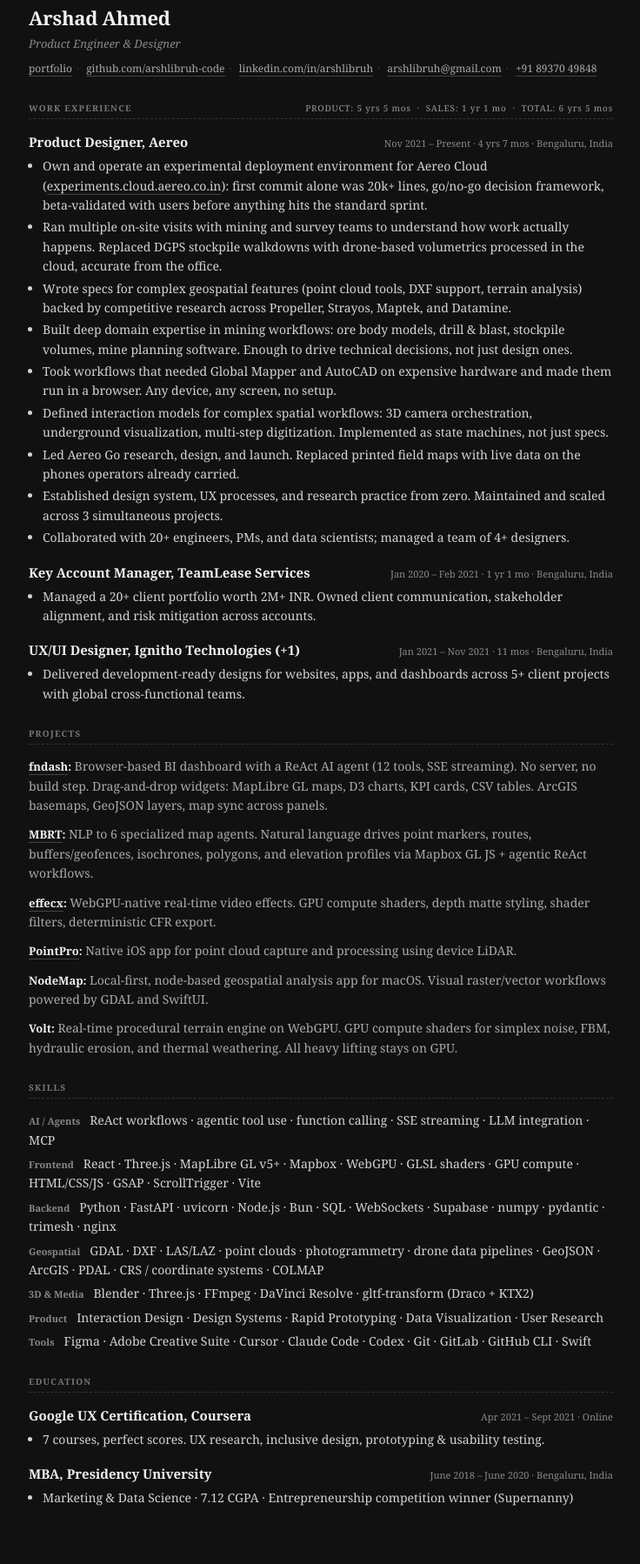
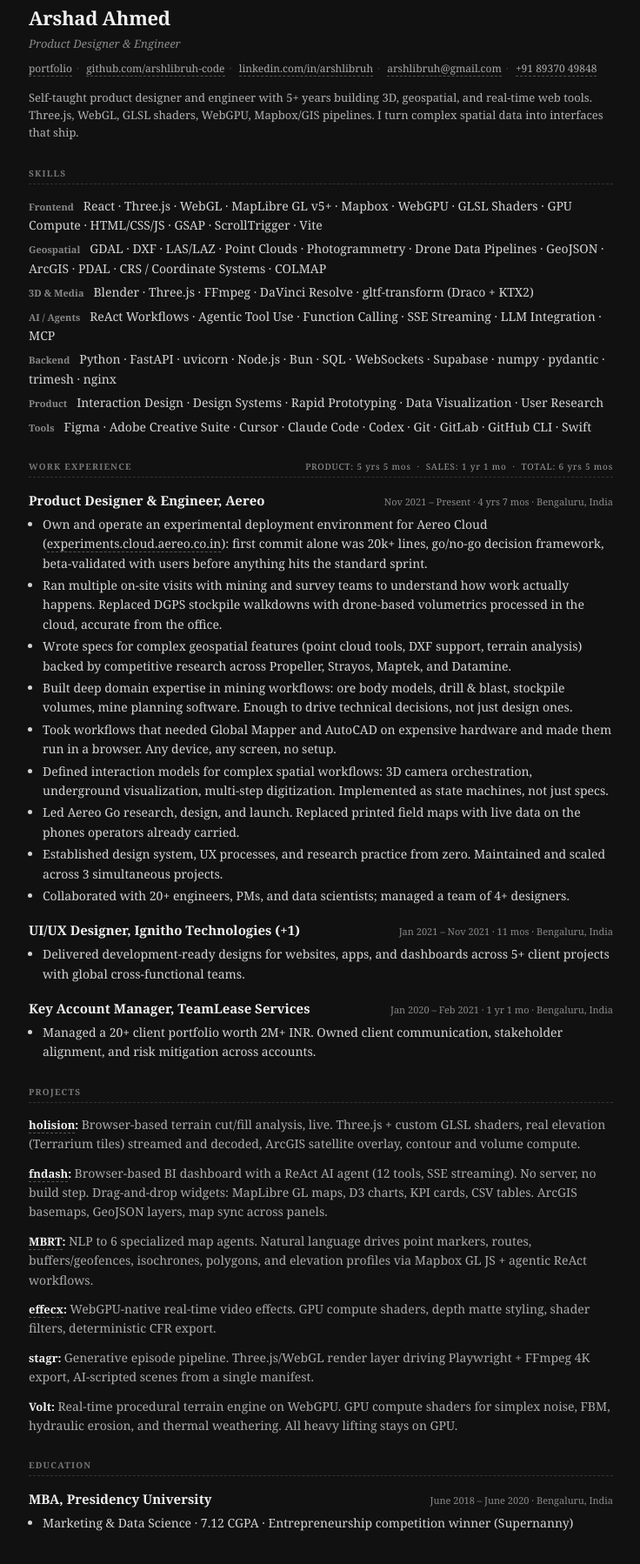
Before and after one commit to arshlibruh-code/arshlibruh-code.github.io, a website: page public/arshad-ahmed-product-engineer-designer.html in a window 1280 px wide. Shown: the part 100-1898 px from the top of the page at 87% size, without its empty margins (271-1007 px from the left). Drawn offline with Linux system fonts and the light colour scheme.

Commit message:
Update resume: holision lead, ATS pass, designer-engineer framing

```diff
--- a/public/arshad-ahmed-product-engineer-designer.html
+++ b/public/arshad-ahmed-product-engineer-designer.html
@@ -19,7 +19,7 @@
     padding: 0 24px;
   }
 
-  a { color: inherit; text-decoration: none; border-bottom: 1px solid #444; }
+  a { color: inherit; text-decoration: none; border-bottom: 1px dashed #555; }
 
   .print-btn {
     display: block;
@@ -45,6 +45,7 @@
   .header .title { font-size: 13px; color: #888; margin-bottom: 8px; font-style: italic; }
   .header .links { font-size: 12px; color: #aaa; }
   .header .links span { margin: 0 5px; color: #444; }
+  .summary { font-size: 13px; color: #b0b0b0; line-height: 1.55; margin-top: 14px; }
 
   /* Section */
   section { margin-bottom: 26px; }
@@ -78,17 +79,19 @@
 
   /* Print — force light for PDF readability */
   @media print {
-    body { margin: 0; padding: 32px 40px; max-width: 100%; font-size: 12px; background: #fff; color: #1a1a1a; }
+    body { margin: 0; padding: 0; max-width: 100%; font-size: 12px; line-height: 1.4; background: #fff; color: #1a1a1a; }
+    section, .entry, .project { break-inside: avoid; }
     .header h1, .entry h3, .project h3 { color: #1a1a1a; }
     .header .title { color: #555; }
+    .summary { color: #333; }
     .header .links { color: #444; }
     h2 { color: #888; border-bottom-color: #e8e8e8; }
     .entry .meta { color: #666; }
     .project p { color: #333; }
     .skills-row strong { color: #555; }
-    a { border-bottom: none; color: #1a1a1a; }
+    a { border-bottom: 1px dashed #999; color: #1a1a1a; }
     .print-btn { display: none; }
-    @page { margin: 0; }
+    @page { margin: 16mm; }
   }
 </style>
 </head>
@@ -100,7 +103,7 @@
 
 <div class="header">
   <h1>Arshad Ahmed</h1>
-  <div class="title">Product Engineer &amp; Designer</div>
+  <div class="title">Product Designer &amp; Engineer</div>
   <div class="links">
     <a href="https://arshlibruh-code.github.io" target="_blank" rel="noopener noreferrer">portfolio</a><span>·</span>
     <a href="https://github.com/arshlibruh-code" target="_blank" rel="noopener noreferrer">github.com/arshlibruh-code</a><span>·</span>
@@ -108,7 +111,19 @@
     <a href="mailto:arshlibruh@gmail.com">arshlibruh@gmail.com</a><span>·</span>
     <a href="tel:+918937049848">+91 89370 49848</a>
   </div>
+  <div class="summary">Self-taught product designer and engineer with 5+ years building 3D, geospatial, and real-time web tools. Three.js, WebGL, GLSL shaders, WebGPU, Mapbox/GIS pipelines. I turn complex spatial data into interfaces that ship.</div>
 </div>
+
+<section>
+  <h2>Skills</h2>
+  <div class="skills-row"><strong>Frontend</strong> &nbsp; React · Three.js · WebGL · MapLibre GL v5+ · Mapbox · WebGPU · GLSL Shaders · GPU Compute · HTML/CSS/JS · GSAP · ScrollTrigger · Vite</div>
+  <div class="skills-row"><strong>Geospatial</strong> &nbsp; GDAL · DXF · LAS/LAZ · Point Clouds · Photogrammetry · Drone Data Pipelines · GeoJSON · ArcGIS · PDAL · CRS / Coordinate Systems · COLMAP</div>
+  <div class="skills-row"><strong>3D &amp; Media</strong> &nbsp; Blender · Three.js · FFmpeg · DaVinci Resolve · gltf-transform (Draco + KTX2)</div>
+  <div class="skills-row"><strong>AI / Agents</strong> &nbsp; ReAct Workflows · Agentic Tool Use · Function Calling · SSE Streaming · LLM Integration · MCP</div>
+  <div class="skills-row"><strong>Backend</strong> &nbsp; Python · FastAPI · uvicorn · Node.js · Bun · SQL · WebSockets · Supabase · numpy · pydantic · trimesh · nginx</div>
+  <div class="skills-row"><strong>Product</strong> &nbsp; Interaction Design · Design Systems · Rapid Prototyping · Data Visualization · User Research</div>
+  <div class="skills-row"><strong>Tools</strong> &nbsp; Figma · Adobe Creative Suite · Cursor · Claude Code · Codex · Git · GitLab · GitHub CLI · Swift</div>
+</section>
 
 <section>
   <h2 style="display:flex; justify-content:space-between; align-items:baseline;">
@@ -118,7 +133,7 @@
 
   <div class="entry">
     <div class="entry-header">
-      <h3>Product Designer, Aereo</h3>
+      <h3>Product Designer &amp; Engineer, Aereo</h3>
 
       <span class="meta">Nov 2021 – Present · <span id="aereo-duration"></span> · Bengaluru, India</span>
     </div>
@@ -137,6 +152,16 @@
 
   <div class="entry">
     <div class="entry-header">
+      <h3>UI/UX Designer, Ignitho Technologies (+1)</h3>
+      <span class="meta">Jan 2021 – Nov 2021 · 11 mos · Bengaluru, India</span>
+    </div>
+    <ul>
+      <li>Delivered development-ready designs for websites, apps, and dashboards across 5+ client projects with global cross-functional teams.</li>
+    </ul>
+  </div>
+
+  <div class="entry">
+    <div class="entry-header">
       <h3>Key Account Manager, TeamLease Services</h3>
       <span class="meta">Jan 2020 – Feb 2021 · 1 yr 1 mo · Bengaluru, India</span>
     </div>
@@ -144,21 +169,14 @@
       <li>Managed a 20+ client portfolio worth 2M+ INR. Owned client communication, stakeholder alignment, and risk mitigation across accounts.</li>
     </ul>
   </div>
-
-  <div class="entry">
-    <div class="entry-header">
-      <h3>UX/UI Designer, Ignitho Technologies (+1)</h3>
-      <span class="meta">Jan 2021 – Nov 2021 · 11 mos · Bengaluru, India</span>
-    </div>
-    <ul>
-      <li>Delivered development-ready designs for websites, apps, and dashboards across 5+ client projects with global cross-functional teams.</li>
-    </ul>
-  </div>
 </section>
 
 <section>
   <h2>Projects</h2>
 
+  <div class="project">
+    <h3><a href="https://holision.pages.dev" target="_blank" rel="noopener noreferrer">holision</a>: </h3><p>Browser-based terrain cut/fill analysis, live. Three.js + custom GLSL shaders, real elevation (Terrarium tiles) streamed and decoded, ArcGIS satellite overlay, contour and volume compute.</p>
+  </div>
   <div class="project">
     <h3><a href="https://github.com/arshlibruh-code/fndash" target="_blank" rel="noopener noreferrer">fndash</a>: </h3><p>Browser-based BI dashboard with a ReAct AI agent (12 tools, SSE streaming). No server, no build step. Drag-and-drop widgets: MapLibre GL maps, D3 charts, KPI cards, CSV tables. ArcGIS basemaps, GeoJSON layers, map sync across panels.</p>
   </div>
@@ -169,26 +187,13 @@
     <h3><a href="https://github.com/arshlibruh-code/effecx" target="_blank" rel="noopener noreferrer">effecx</a>: </h3><p>WebGPU-native real-time video effects. GPU compute shaders, depth matte styling, shader filters, deterministic CFR export.</p>
   </div>
   <div class="project">
-    <h3><a href="https://github.com/arshlibruh-code/PointPro" target="_blank" rel="noopener noreferrer">PointPro</a>: </h3><p>Native iOS app for point cloud capture and processing using device LiDAR.</p>
-  </div>
-  <div class="project">
-    <h3>NodeMap: </h3><p>Local-first, node-based geospatial analysis app for macOS. Visual raster/vector workflows powered by GDAL and SwiftUI.</p>
+    <h3>stagr: </h3><p>Generative episode pipeline. Three.js/WebGL render layer driving Playwright + FFmpeg 4K export, AI-scripted scenes from a single manifest.</p>
   </div>
   <div class="project">
     <h3>Volt: </h3><p>Real-time procedural terrain engine on WebGPU. GPU compute shaders for simplex noise, FBM, hydraulic erosion, and thermal weathering. All heavy lifting stays on GPU.</p>
   </div>
 </section>
 
-<section>
-  <h2>Skills</h2>
-  <div class="skills-row"><strong>AI / Agents</strong> &nbsp; ReAct workflows · agentic tool use · function calling · SSE streaming · LLM integration · MCP</div>
-  <div class="skills-row"><strong>Frontend</strong> &nbsp; React · Three.js · MapLibre GL v5+ · Mapbox · WebGPU · GLSL shaders · GPU compute · HTML/CSS/JS · GSAP · ScrollTrigger · Vite</div>
-  <div class="skills-row"><strong>Backend</strong> &nbsp; Python · FastAPI · uvicorn · Node.js · Bun · SQL · WebSockets · Supabase · numpy · pydantic · trimesh · nginx</div>
-  <div class="skills-row"><strong>Geospatial</strong> &nbsp; GDAL · DXF · LAS/LAZ · point clouds · photogrammetry · drone data pipelines · GeoJSON · ArcGIS · PDAL · CRS / coordinate systems · COLMAP</div>
-  <div class="skills-row"><strong>3D &amp; Media</strong> &nbsp; Blender · Three.js · FFmpeg · DaVinci Resolve · gltf-transform (Draco + KTX2)</div>
-  <div class="skills-row"><strong>Product</strong> &nbsp; Interaction Design · Design Systems · Rapid Prototyping · Data Visualization · User Research</div>
-  <div class="skills-row"><strong>Tools</strong> &nbsp; Figma · Adobe Creative Suite · Cursor · Claude Code · Codex · Git · GitLab · GitHub CLI · Swift</div>
-</section>
 
 
 <script>
@@ -212,16 +217,6 @@
 
   <div class="entry">
     <div class="entry-header">
-      <h3>Google UX Certification, Coursera</h3>
-      <span class="meta">Apr 2021 – Sept 2021 · Online</span>
-    </div>
-    <ul>
-      <li>7 courses, perfect scores. UX research, inclusive design, prototyping &amp; usability testing.</li>
-    </ul>
-  </div>
-
-  <div class="entry">
-    <div class="entry-header">
       <h3>MBA, Presidency University</h3>
       <span class="meta">June 2018 – June 2020 · Bengaluru, India</span>
     </div>
```
